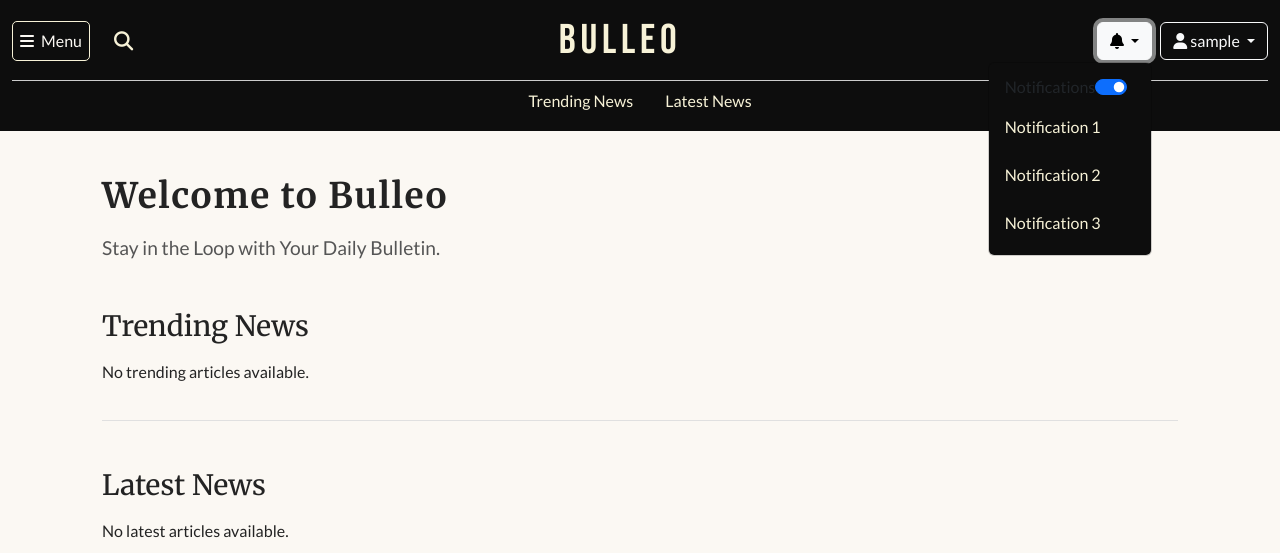
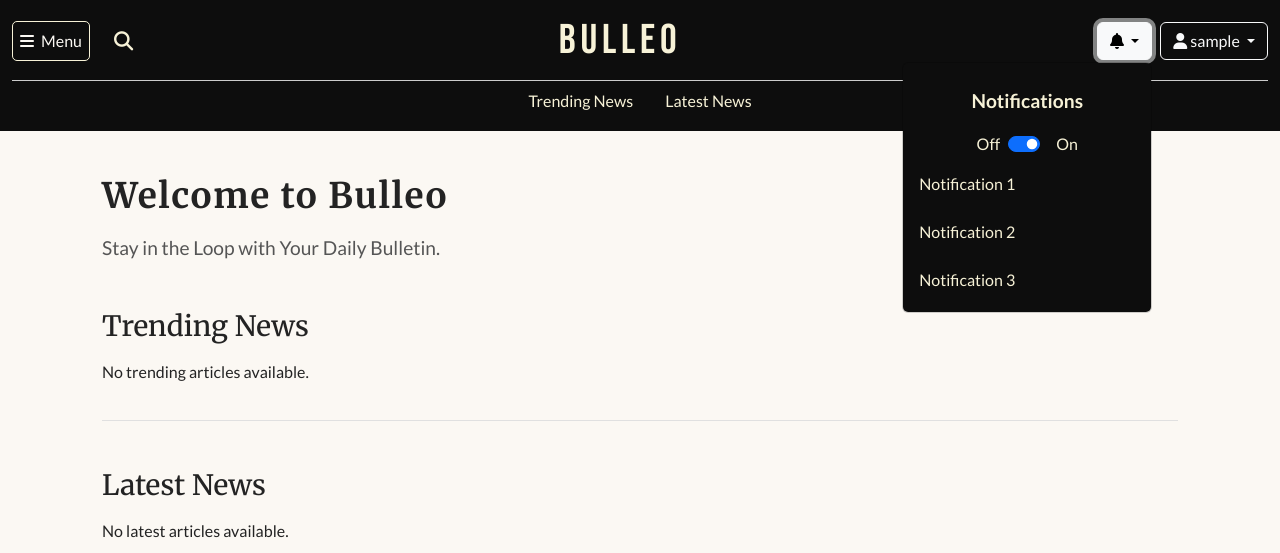
Before and after one commit to Merrick101/bulleo, a Django app: page / in a window 1280 px wide, after a click that opens the changed part. Shown: the top 553 px of the page. Run offline with Django 4.2, Linux system fonts and the light colour scheme; the visitor is signed in with stand-in values (Sample User, id 1); data comes from the database, SQL or seed files in the repository; data that the repository does not hold is empty; parts of the project's set-up code (start-up, migrations or seed data) failed here and were passed over; some libraries are stand-ins or nearby versions.

Commit message:
Refine styling for notifications dropdown menu

```diff
--- a/static/css/style.css
+++ b/static/css/style.css
@@ -168,8 +168,51 @@ h1, h2, h3, h4, h5, h6 {
   margin-left: 0.25rem;
 }
 
+/* Notifications Dropdown Styling */
+
+.notifications-dropdown-menu {
+  min-width: 250px;
+  min-height: 250px;
+}
+
+.notifications-dropdown-menu .form-check .form-switch {
+  border-bottom: 1px solid #f7f2d7;
+}
+
+.notifications-menu-title {
+  color: #f7f2d7;
+  font-size: 1.2rem;
+  font-weight: bold;
+  padding: 0.75rem 1rem;
+}
+
+.me-2, .ms-2 {
+  color: #f7f2d7 !important;
+}
+
+/* Disable hover for notifications label and on/off text */
+.notifications-dropdown-menu .dropdown-item:hover {
+  background-color: transparent !important;
+  color: inherit !important;
+  cursor: default;
+}
+
 .notifications-dropdown-menu .notifications-dropdown-item {
   padding: 0.75rem 1rem;
+}
+
+.notifications-dropdown-list-item {
+  display: flex;
+  justify-content: space-between;
+  align-items: center;
+  padding: 0.75rem 1rem;
+  color: #f7f2d7 !important;
+}
+
+.dropdown-menu a.notifications-dropdown-list-item:hover {
+  background-color: #f7f2d7 !important;
+  color: #0D0D0D !important;
+  cursor: pointer !important;
 }
 
 /* Authentication Icons */
--- a/templates/base.html
+++ b/templates/base.html
@@ -74,8 +74,12 @@
               </button>
               <ul class="notifications-dropdown-menu dropdown-menu dropdown-menu-end" aria-labelledby="notificationsDropdown">
                 <li>
-                  <div class="dropdown-item d-flex align-items-center justify-content-between">
-                    <span>{% trans "Notifications" %}</span>
+                  <div class="dropdown-item text-center">
+                    <!-- Main label -->
+                    <p class="mb-1 fw-bold notifications-menu-title">{% trans "Notifications" %}</p>
+                    <!-- Toggle row -->
+                    <div class="d-flex align-items-center justify-content-center">
+                      <span class="me-2">{% trans "Off" %}</span>
                       <div class="form-check form-switch m-0">
                         <input
                           class="form-check-input"
@@ -84,11 +88,13 @@
                           {% if user.profile.notifications_enabled %}checked{% endif %}
                         >
                       </div>
+                      <span class="ms-2">{% trans "On" %}</span>
+                    </div>
                   </div>
                 </li>
-                <li><a class="notifications-dropdown-item dropdown-item" href="#">Notification 1</a></li>
-                <li><a class="notifications-dropdown-item dropdown-item" href="#">Notification 2</a></li>
-                <li><a class="notifications-dropdown-item dropdown-item" href="#">Notification 3</a></li>
+                <li><a class="notifications-dropdown-list-item dropdown-item" href="#">Notification 1</a></li>
+                <li><a class="notifications-dropdown-list-item dropdown-item" href="#">Notification 2</a></li>
+                <li><a class="notifications-dropdown-list-item dropdown-item" href="#">Notification 3</a></li>
               </ul>
             </div>
 
```
Lines whose indentation alone changed are shown as unchanged.
